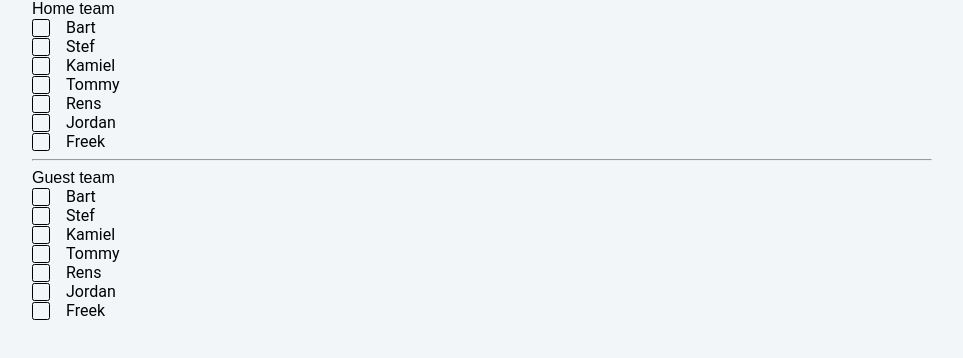
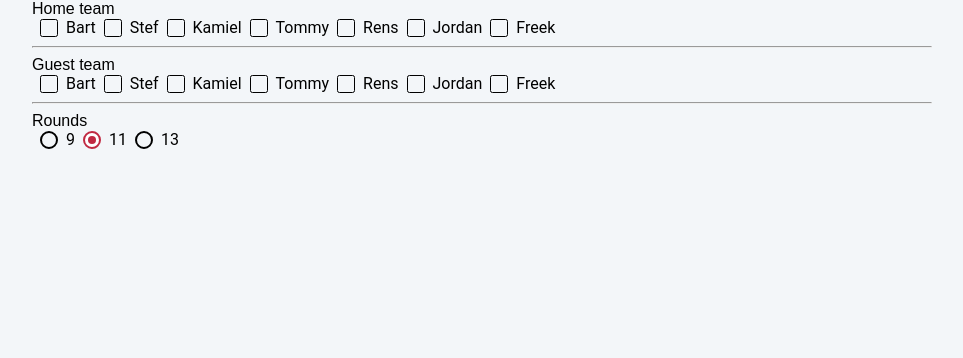
Before and after one commit to freekboon/petanque-scoreboard, a Next.js app: page /games/new in a window 1280 px wide. Shown: the top 358 px of the page, without its empty margins (158-1121 px from the left). Built offline with nearby package versions, Linux system fonts and the light colour scheme.

Commit message:
Set rounds and radio button

```diff
--- a/src/components/Checkbox/Checkbox.module.scss
+++ b/src/components/Checkbox/Checkbox.module.scss
@@ -5,7 +5,7 @@ $transition: 200ms cubic-bezier(0.4, 0, 0.2, 1) 0ms;
 
 .checkbox_label {
   composes: body;
-  display: flex;
+  display: inline-flex;
   align-items: center;
   column-gap: .5rem;
   cursor: pointer;
--- a/src/components/Checkbox/index.js
+++ b/src/components/Checkbox/index.js
@@ -5,9 +5,6 @@ import Icon from "~components/Icon";
 
 const Checkbox = ({ value, checked, disabled, onChange, label, color }) => (
   <label className={classes[`checkbox_label${disabled ? "__disabled" : ""}`]}>
-    <div className={classes[`checkbox_${color}${checked ? "__checked" : ""}`]}>
-      <Icon type="check" />
-    </div>
     <input
       className={classes.checkbox_input}
       type="checkbox"
@@ -16,6 +13,9 @@ const Checkbox = ({ value, checked, disabled, onChange, label, color }) => (
       checked={checked}
       disabled={disabled}
     />
+    <div className={classes[`checkbox_${color}${checked ? "__checked" : ""}`]}>
+      <Icon type="check" />
+    </div>
     {label}
   </label>
 );
--- /dev/null
+++ b/src/components/Radio/Radio.module.scss
@@ -0,0 +1,56 @@
+@use "src/styles/typography";
+@use "src/styles/palette";
+
+$transition: 200ms cubic-bezier(0.4, 0, 0.2, 1) 0ms;
+
+.radio_label {
+  composes: body;
+  display: inline-flex;
+  align-items: center;
+  column-gap: .5rem;
+  cursor: pointer;
+}
+
+@each $color, $palette in palette.$brand {
+  .radio_#{$color} {
+    width: 1.125rem;
+    height: 1.125rem;
+    border-radius: 1.125rem;
+    border-style: solid;
+    border-width: 2px;
+    border-color: #000000;
+    background-color: transparent;
+    position: relative;
+    display: flex;
+    align-items: center;
+    justify-content: center;
+    transition: border-color $transition;
+
+    &__checked {
+      @extend .radio_#{$color};
+
+      border-color: map-get($palette, main);
+      background-color: #ffffff;
+
+      .radio_dot {
+        width: .5rem;
+        height: .5rem;
+        background-color: map-get($palette, main);
+      }
+    }
+  }
+
+  .radio_dot {
+    width: 0;
+    height: 0;
+    border-radius: .5rem;
+    background-color: transparent;
+    transition: background-color $transition, width $transition, height $transition;
+  }
+}
+
+.radio_input {
+  width: 0;
+  margin: 0;
+  opacity: 0;
+}
--- /dev/null
+++ b/src/components/Radio/index.js
@@ -0,0 +1,35 @@
+import React from "react";
+import classes from "./Radio.module.scss";
+import { bool, func, number, oneOf, oneOfType, string } from "prop-types";
+
+const Radio = ({ name, value, onChange, checked, label, color }) => (
+  <label className={classes.radio_label}>
+    <input
+      type="radio"
+      name={name}
+      value={value}
+      onChange={onChange}
+      checked={checked}
+      className={classes.radio_input}
+    />
+    <div className={classes[`radio_${color}${checked ? "__checked" : ""}`]}>
+      <div className={classes.radio_dot} />
+    </div>
+    {label}
+  </label>
+);
+
+Radio.propTypes = {
+  name: string.isRequired,
+  value: oneOfType([string, number]).isRequired,
+  onChange: func.isRequired,
+  checked: bool.isRequired,
+  label: string.isRequired,
+  color: oneOf(["primary", "secondary"]).isRequired,
+};
+
+Radio.defaultProps = {
+  color: "primary",
+};
+
+export default Radio;
--- a/src/templates/NewGame/index.js
+++ b/src/templates/NewGame/index.js
@@ -2,14 +2,14 @@ import React, { useState } from "react";
 import classes from "./NewGame.module.scss";
 import { arrayOf, shape, string } from "prop-types";
 import Checkbox from "~components/Checkbox";
+import Radio from "~components/Radio";
 
 const NewGame = ({ players }) => {
   const [teams, setTeams] = useState({ home: [], guest: [] });
+  const [rounds, setRounds] = useState(11);
 
-  const handleChange = (team) => (event) => {
+  const handleChangeTeams = (team) => (event) => {
     const playerId = event.target.value;
-
-    console.log(team);
 
     setTeams((prevState) => ({
       ...prevState,
@@ -17,6 +17,10 @@ const NewGame = ({ players }) => {
         ? prevState[team].filter((player) => player !== playerId)
         : prevState[team].concat([playerId]),
     }));
+  };
+
+  const handleChangeRounds = (event) => {
+    setRounds(parseInt(event.target.value));
   };
 
   return (
@@ -28,7 +32,7 @@ const NewGame = ({ players }) => {
           .map((player) => (
             <Checkbox
               key={`home-${player.id}`}
-              onChange={handleChange("home")}
+              onChange={handleChangeTeams("home")}
               checked={teams.home.includes(player.id)}
               label={player.name}
               value={player.id}
@@ -46,7 +50,7 @@ const NewGame = ({ players }) => {
           .map((player) => (
             <Checkbox
               key={`guest-${player.id}`}
-              onChange={handleChange("guest")}
+              onChange={handleChangeTeams("guest")}
               checked={teams.guest.includes(player.id)}
               label={player.name}
               value={player.id}
@@ -57,6 +61,18 @@ const NewGame = ({ players }) => {
             />
           ))}
       </div>
+      <hr />
+      <div>Rounds</div>
+      {[9, 11, 13].map((number) => (
+        <Radio
+          key={number.toString()}
+          onChange={handleChangeRounds}
+          name="rounds"
+          checked={number === rounds}
+          label={number.toString()}
+          value={number}
+        />
+      ))}
     </div>
   );
 };
```
